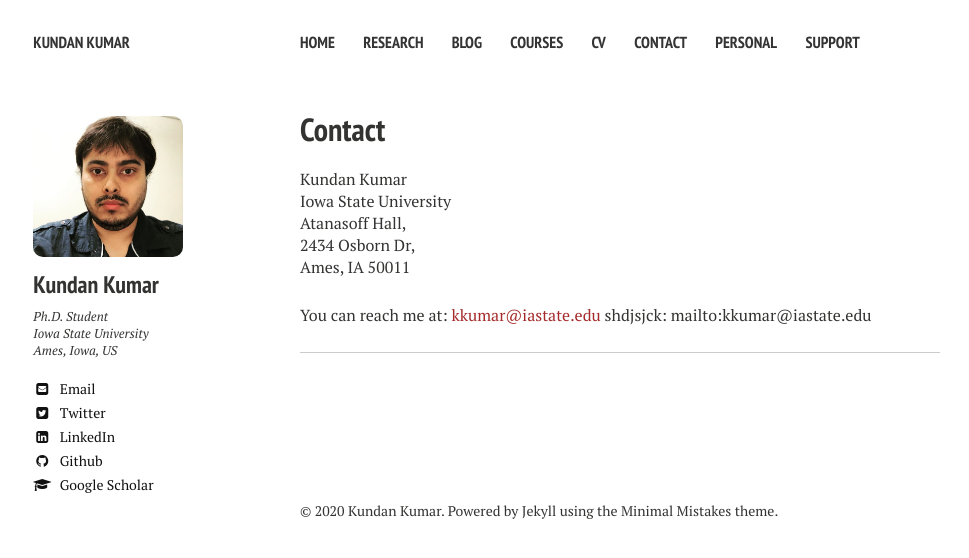
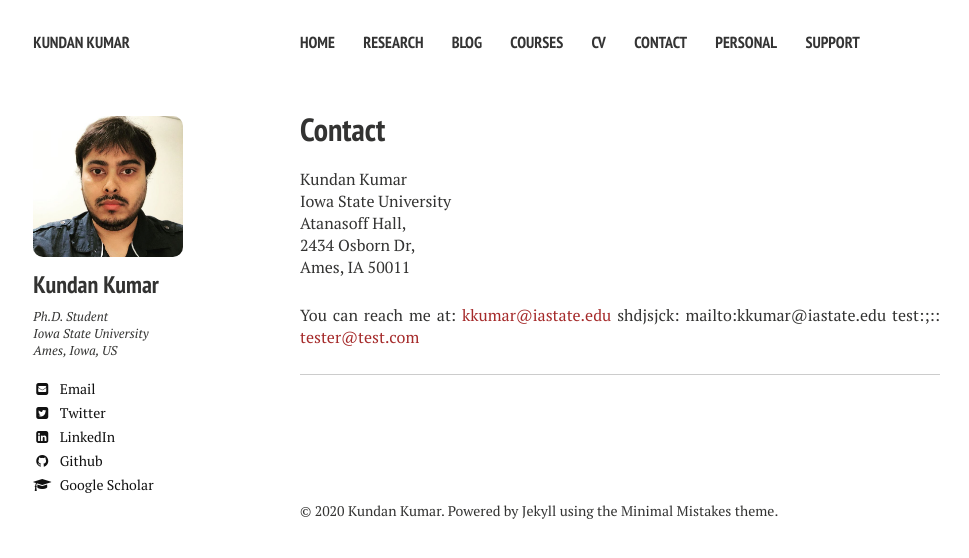
Before and after one commit to kundan7kumar/kundan7kumar.github.io, a Jekyll site: the page built from contact/index.md, in a window 1280 px wide. Shown: the top 558 px of the page, without its empty margins (20-989 px from the left). Built offline with Jekyll 4.4.1, drawn with Linux system fonts in a browser that asks for light colours; nearby versions of some CDN libraries.

Commit message:
Update index.md

```diff
--- a/contact/index.md
+++ b/contact/index.md
@@ -13,3 +13,5 @@ Ames, IA 50011
 
 You can reach me at: [kkumar@iastate.edu](kkumar@iastate.edu)
 shdjsjck: mailto:kkumar@iastate.edu
+test:;::
+<a href="mailto:tester@test.com">tester@test.com</a>
```
